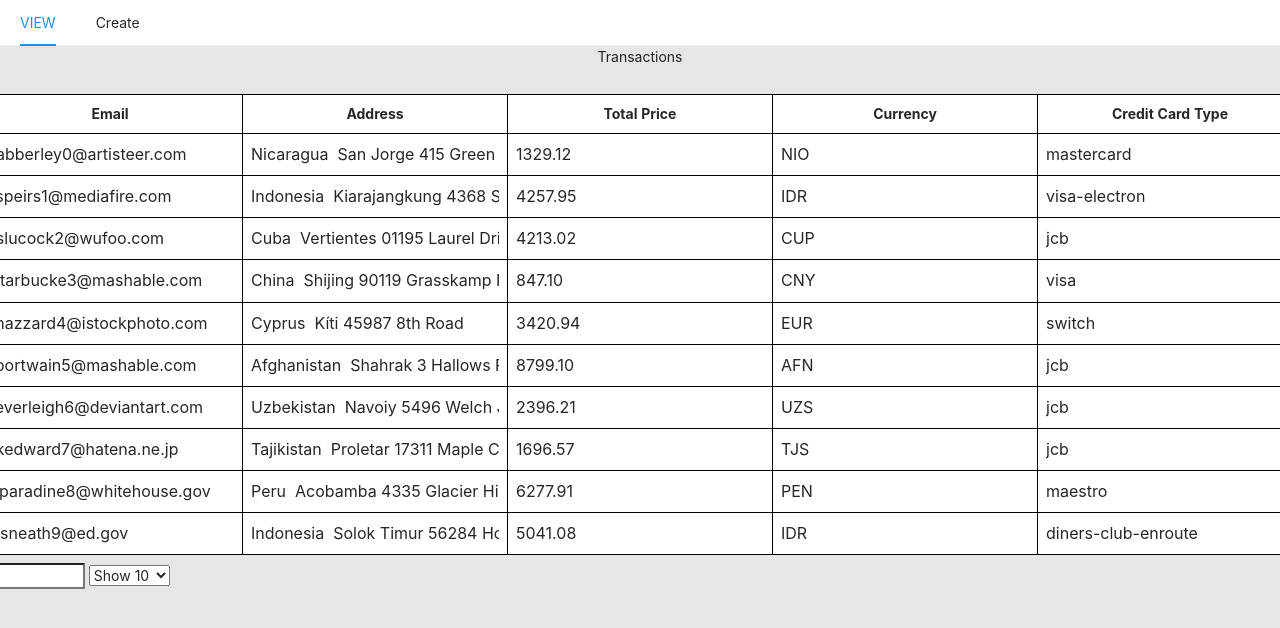
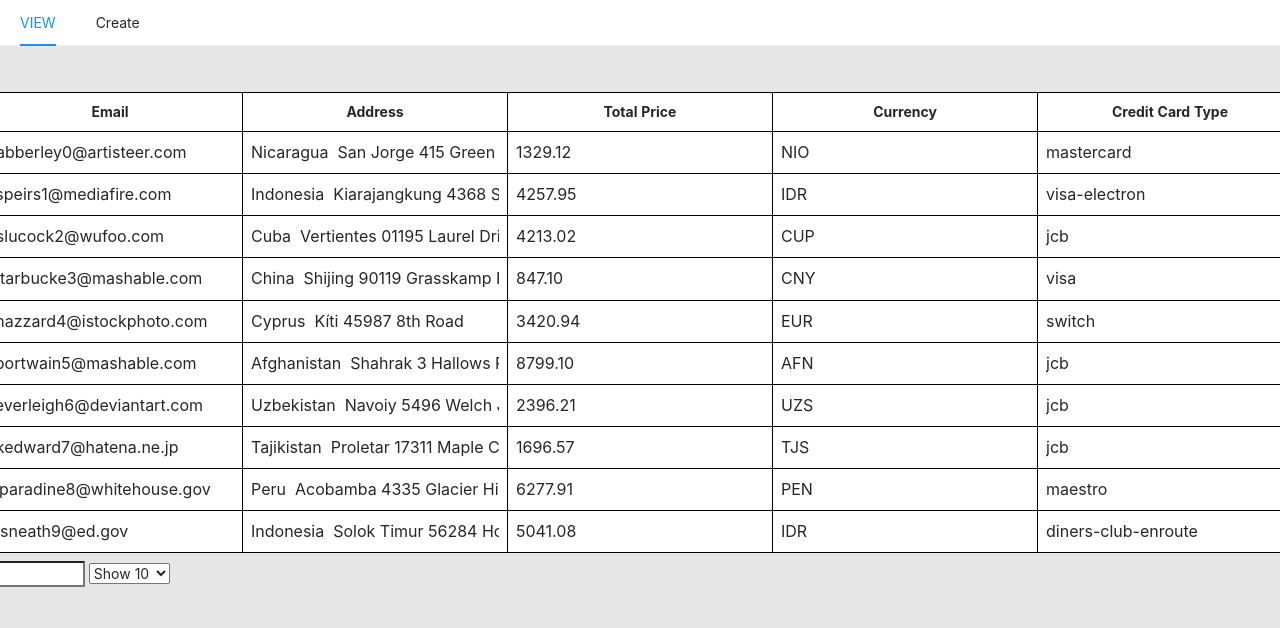
Before and after one commit to daniel7777cohen/basic-fs-app, a React (Create React App) app in the folder client/: page /transactions in a window 1280 px wide. Shown: the top 628 px of the page. Built offline with nearby package versions, Linux system fonts and the light colour scheme.

Commit message:
removed text

```diff
--- a/client/src/components/Layout/Layout.tsx
+++ b/client/src/components/Layout/Layout.tsx
@@ -11,6 +11,7 @@ const Wrapper = styled.div`
   justify-content: center;
   background-color: ${colors.layout};
   height: 100%;
+  padding: 20px 0;
 `;
 
 const Layout = ({ children }: Props) => {
--- a/client/src/components/Transaction/TransactionsManager.tsx
+++ b/client/src/components/Transaction/TransactionsManager.tsx
@@ -15,7 +15,6 @@ const Container = styled.div`
 const TransactionsManager = () => {
   return (
     <Container>
-      Transactions
       <TransactionsTable transactionsFormatted={translateTrsResponse(mockData)} />
     </Container>
   );
```
